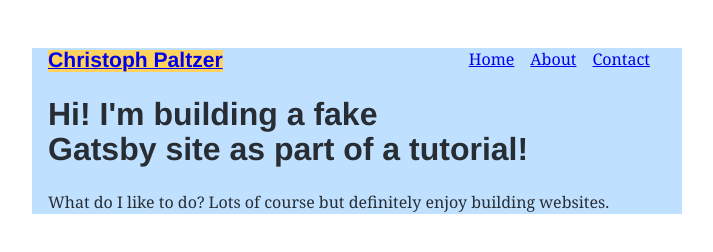
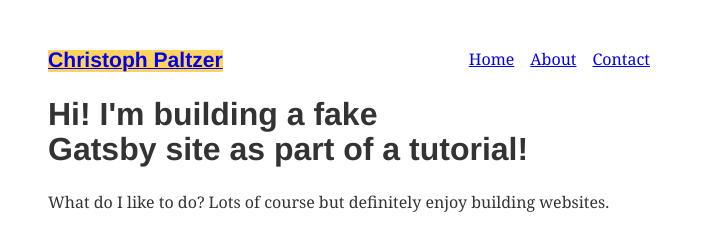
Before and after one commit to Christoph1911/MyFirstWebsite, a Gatsby site: page / in a window 1280 px wide. Shown: the whole page, without its empty margins (283-996 px from the left). Built offline with nearby package versions, Linux system fonts and the light colour scheme; Gatsby itself is replaced by a stand-in of ours.

Commit message:
Update layout.js

```diff
--- a/src/components/layout.js
+++ b/src/components/layout.js
@@ -8,7 +8,7 @@
 
 export default function Layout({ children }) {
   return (
-    <div style={{ margin: `3rem auto`, maxWidth: 650, padding: `0 1rem`, backgroundColor: `#C0E0FF`}}>
+    <div style={{ margin: `3rem auto`, maxWidth: 650, padding: `0 1rem`}}>
       <header style={{ marginBottom: `1.5rem` }}>
         <Link to="/" style={{ textShadow: `none`, backgroundImage: `none`, backgroundColor: `#FFD35D`}}>
           <h3 style={{ display: `inline` }}>Christoph Paltzer</h3>
```
